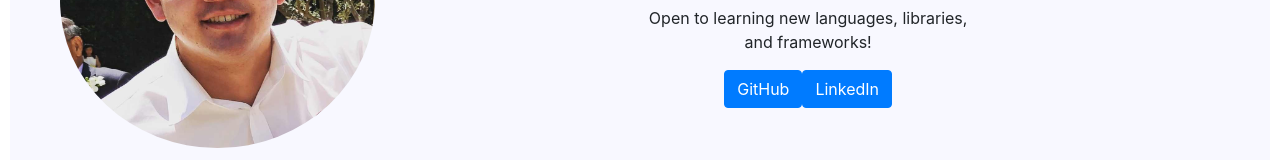
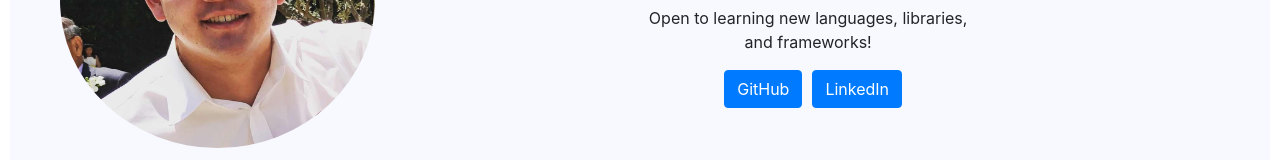
Before and after one commit to Tyjoo26/personal-site, a React (Create React App) app: page / in a window 1280 px wide. Shown: the part 248-408 px from the top of the page. Built offline with nearby package versions, Linux system fonts and the light colour scheme.

Commit message:
Spacing for buttons

```diff
--- a/src/App.css
+++ b/src/App.css
@@ -66,7 +66,9 @@
 
 .button-format{
   padding-left:25%;
-  display: inline-block;
+  overflow:hidden;
+  width:auto;
+  display:inline;
 }
 
 .welcome-text-1 {
@@ -76,4 +78,8 @@
 
 }
 
+.btn-primary{
+  margin-left: 10px;
+}
+
 @import url('https://fonts.googleapis.com/css?family=GFS+Didot')
```
